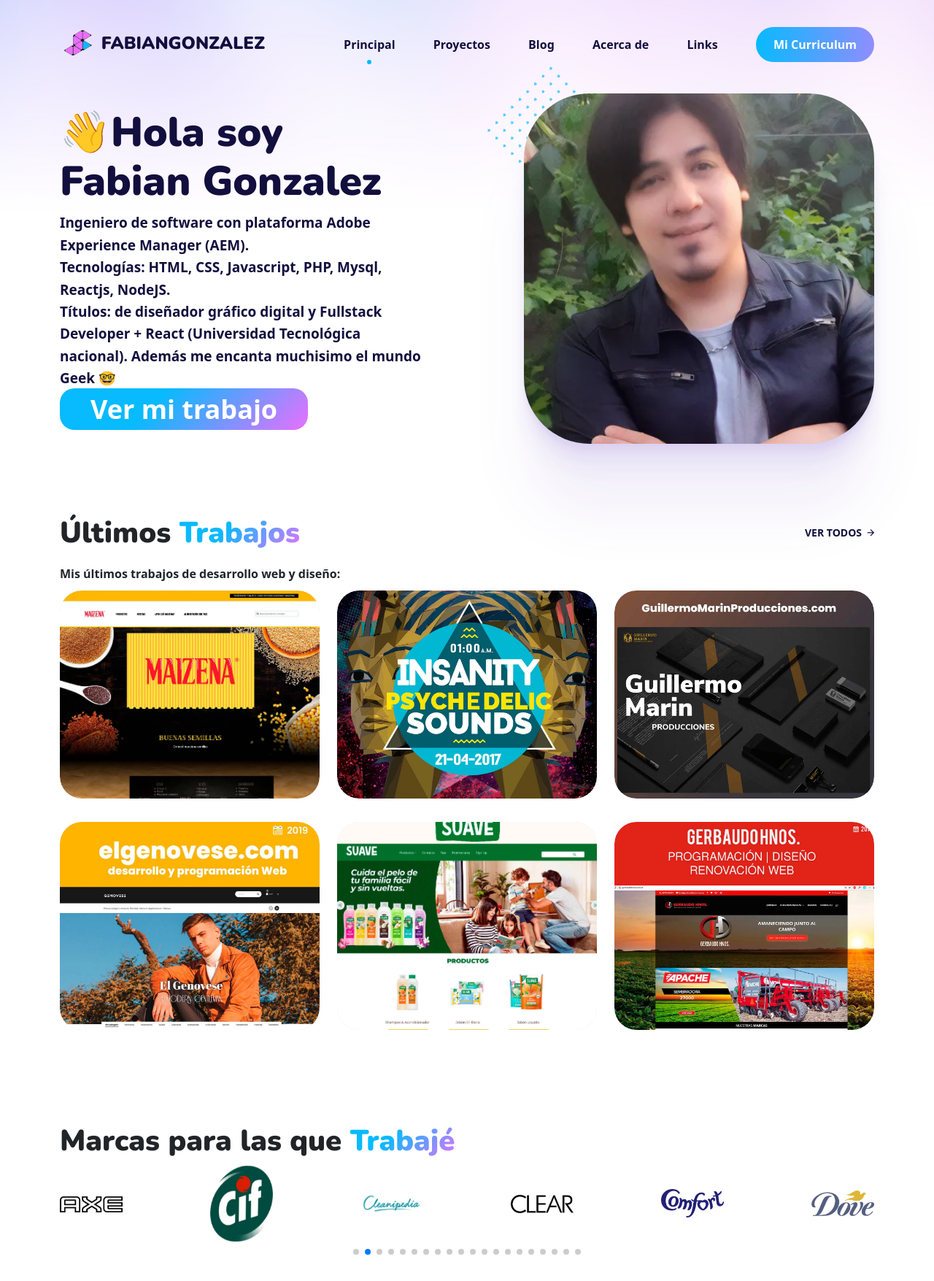
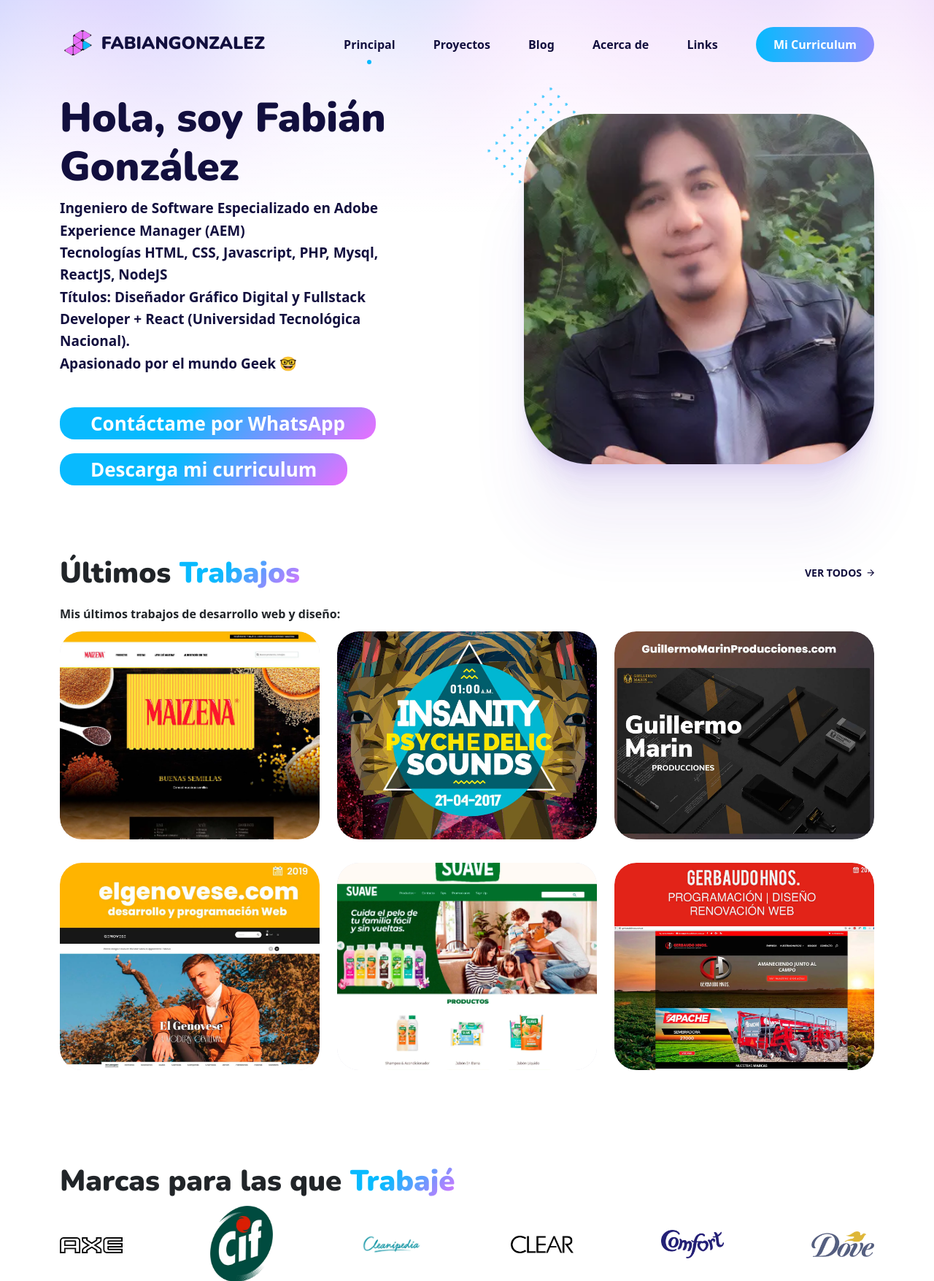
Before and after one commit to emangonzalezdev/fabiangonzalezdev, a Jekyll site: the page built from index.html, in a window 1280 px wide, cut to the strip 165-1920 px from the top of the page. Shown: the whole strip at 73% size. Built offline with Jekyll 4.4.1, drawn with Linux system fonts in a browser that asks for light colours.

Commit message:
agregados frontend

```diff
--- a/_data/settings.yml
+++ b/_data/settings.yml
@@ -38,15 +38,18 @@
 
 author:
   name: Fabian Gonzalez
-  title: 👋Hola soy Fabian Gonzalez
+  title: Hola, soy Fabián González
   # bio: Art Director & Graphic Designer based in Australia, crafting beautiful and functional websites and mobile apps. When I’m not working, I’m probably listening to relaxing music or traveling somewhere.
   bio: "
-   <b>Ingeniero de software con plataforma Adobe Experience Manager (AEM).<br/>
-<b>Tecnologías</b>: HTML, CSS, Javascript, PHP, Mysql, Reactjs, NodeJS.<br/>
-<b>Títulos</b>: de diseñador gráfico digital y Fullstack Developer + React (Universidad Tecnológica nacional). Además me encanta muchisimo el mundo Geek 🤓 "
+ <b>Ingeniero de Software Especializado en Adobe Experience Manager (AEM)<br/>
+<b>Tecnologías</b> HTML, CSS, Javascript, PHP, Mysql, ReactJS, NodeJS<br/>
+<b>Títulos</b>: Diseñador Gráfico Digital y Fullstack Developer + React (Universidad Tecnológica Nacional).<br/>
+Apasionado por el mundo Geek 🤓 "
   image: '/images/sato-avatar-full.webp'
   avatar: '/images/sato-avatar.webp'
-  button__text: Ver mi trabajo
+  button__text: Contáctame por WhatsApp
+
+  button__text2: Descarga mi curriculum
 
 
 #-------------------------------
--- a/_includes/main.scss
+++ b/_includes/main.scss
@@ -1,5 +1,7 @@
 /*!------------------------------------------------------------------
+ඞ ඞ ඞ ඞ ඞ ඞ ඞ
 [MAIN STYLESHEET]
+ඞ ඞ ඞ ඞ ඞ ඞ ඞ
 -------------------------------------------------------------------*/
 
 /* >>>>>>>>>>>>>>>>>>>>>>>>>>>>>>>>>>>>>>>>>>>>>>>>>>>>>>>>
--- a/_includes/section-author.html
+++ b/_includes/section-author.html
@@ -10,7 +10,11 @@
             <p class="author__bio">{{ site.data.settings.author.bio }}</p>
             <a class="author__btn" href="#projects">
              {{ site.data.settings.author.button__text }}
-            </a>
+                </a>
+                <br/>         <br/>
+                <a class="author__btn"  onclick="window.location.href='/cv/curriculum-fabian-gonzalez.pdf'">
+                  {{ site.data.settings.author.button__text2 }}
+                     </a>
           </div>
 
           <div class="author__right">
--- a/_sass/3-modules/_author.scss
+++ b/_sass/3-modules/_author.scss
@@ -20,7 +20,8 @@
   align-items: center;
 
   @media only screen and (max-width: $tablet) {
-    flex-direction: column;
+    display: flex;
+
   }
 }
 
@@ -59,7 +60,7 @@
   }
 
   .author__bio {
-    margin-bottom: 0;
+    margin-bottom: 48px;
     font-size: 19px;
     line-height: 1.6;
     color: $text-color;
@@ -73,7 +74,7 @@
 
     justify-content: revert;
     align-items: center;
-    font-size: 36px;
+    font-size: 26px;
 
 
     padding: 4px 42px;
--- a/_sass/3-modules/_sections.scss
+++ b/_sass/3-modules/_sections.scss
@@ -7,7 +7,7 @@
   }
 
   @media only screen and (max-width: $mobile) {
-     padding: 60px 0;
+     padding: 2px 0;
   }
 }
 
```
